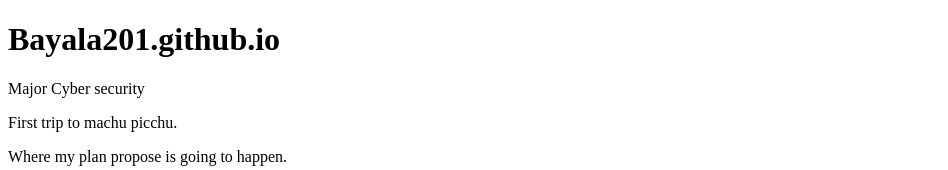
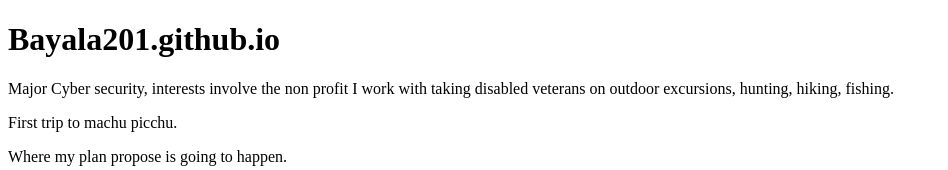
Before and after one commit to Bayala201/Bayala201.github.io, a plain HTML site: page index.html in a window 1280 px wide. Shown: the top 170 px of the page, without its empty margins (0-948 px from the left). Drawn offline with Linux system fonts and the light colour scheme.

Commit message:
Update index.html

```diff
--- a/index.html
+++ b/index.html
@@ -6,7 +6,7 @@
 <body>
 
 <h1>Bayala201.github.io</h1>
-<p>Major Cyber security
+<p>Major Cyber security, interests involve the non profit I work with taking disabled veterans on outdoor excursions, hunting, hiking, fishing.
 <p>First trip to machu picchu.</p>
 
 <p>Where my plan propose is going to happen.</p>
```
